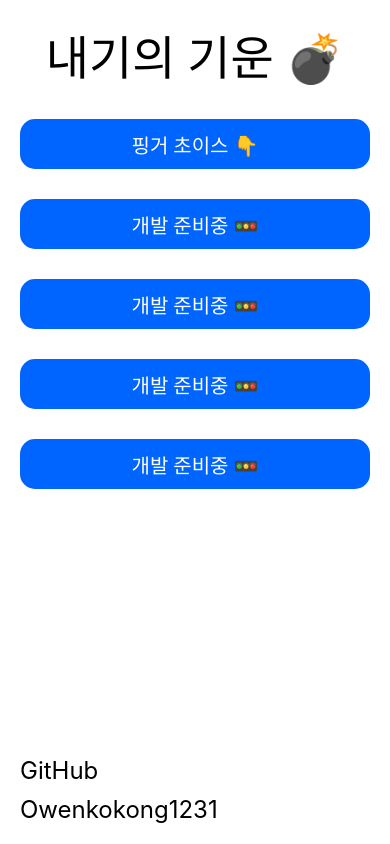
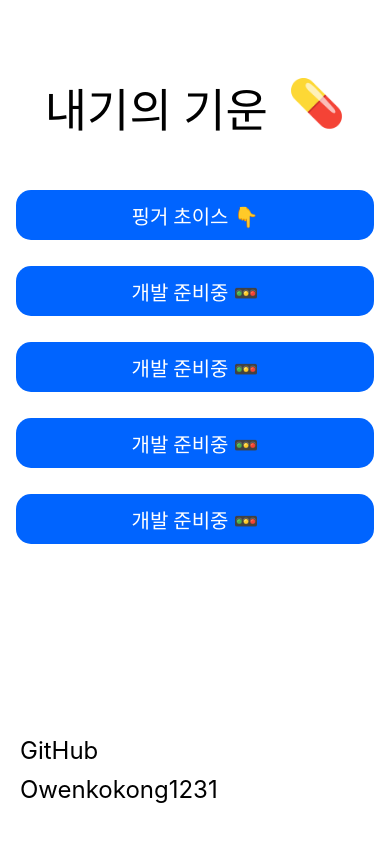
Before and after one commit to KyoJin-Hwang/react-native-gamble, a React Native app: screen /MainPage in a window 390 px wide. Built offline with nearby package versions, Linux system fonts and the light colour scheme.

Commit message:
fix : main

```diff
--- a/src/components/Main/MenuButton.tsx
+++ b/src/components/Main/MenuButton.tsx
@@ -18,9 +18,7 @@ export default MenuButton;
 
 const styles = () => {
   return StyleSheet.create({
-    buttonContainer: {
-      marginTop: 30,
-    },
+    buttonContainer: {},
     button: {
       justifyContent: 'center',
       alignItems: 'center',
--- a/src/views/MainPage/index.tsx
+++ b/src/views/MainPage/index.tsx
@@ -2,8 +2,9 @@ import MenuButton from '@/components/Main/MenuButton';
 import {MainButtonT} from '@/types/Main/main';
 import {ParamListBase, useNavigation} from '@react-navigation/native';
 import {NativeStackNavigationProp} from '@react-navigation/native-stack';
-import React from 'react';
-import {StyleSheet, Text, View} from 'react-native';
+import React, {useEffect, useRef, useState} from 'react';
+import {Animated, Easing, StyleSheet, Text, View} from 'react-native';
+
 const BUTTON_TYPE: MainButtonT[] = [
   {idx: 1, title: '핑거 초이스 👇'},
   {idx: 2, title: '개발 준비중 🚥'},
@@ -11,8 +12,45 @@ const BUTTON_TYPE: MainButtonT[] = [
   {idx: 4, title: '개발 준비중 🚥'},
   {idx: 5, title: '개발 준비중 🚥'},
 ];
+
+const EMOJIS = ['💣', '🧨', '🔥', '⚡', '🎉', '🧋', '🍺', '🍹', '💊', '🍾']; // 사용할 이모지 목록
+
 function MainPage() {
   const navigation = useNavigation<NativeStackNavigationProp<ParamListBase>>();
+  const headerIconRef = useRef(new Animated.Value(0)).current;
+  const [currentEmoji, setCurrentEmoji] = useState(0);
+
+  useEffect(() => {
+    const interval = setInterval(() => {
+      setCurrentEmoji(Math.floor(Math.random() * EMOJIS.length));
+    }, 1500); // 5초마다 이모지 변경
+
+    return () => clearInterval(interval);
+  }, []);
+
+  const interpolated = headerIconRef.interpolate({
+    inputRange: [0, 1],
+    outputRange: [0, -30],
+  });
+
+  useEffect(() => {
+    Animated.loop(
+      Animated.sequence([
+        Animated.timing(headerIconRef, {
+          toValue: 1,
+          duration: 600,
+          useNativeDriver: true,
+          easing: Easing.linear,
+        }),
+        Animated.timing(headerIconRef, {
+          toValue: 0,
+          duration: 500,
+          useNativeDriver: true,
+          easing: Easing.linear,
+        }),
+      ]),
+    ).start();
+  }, [headerIconRef]);
 
   return (
     <View
@@ -20,10 +58,28 @@ function MainPage() {
       onTouchEnd={() => {
         navigation.push('Finger', {state: 1});
       }}>
-      <Text style={styles.textHeader}>내기의 기운 💣</Text>
-      {BUTTON_TYPE.map(item => (
-        <MenuButton key={item.idx} text={item.title} />
-      ))}
+      <View
+        style={{
+          flexDirection: 'row',
+          gap: 20,
+          alignItems: 'center',
+          justifyContent: 'center',
+          marginTop: 74,
+        }}>
+        <Animated.Text style={styles.textHeader}>내기의 기운</Animated.Text>
+        <Animated.Text
+          style={[
+            styles.textHeader,
+            {transform: [{translateY: interpolated}]},
+          ]}>
+          {EMOJIS[currentEmoji]}
+        </Animated.Text>
+      </View>
+      <View style={styles.menuContainer}>
+        {BUTTON_TYPE.map(item => (
+          <MenuButton key={item.idx} text={item.title} />
+        ))}
+      </View>
       <View style={styles.textFooterContainer}>
         <Text style={styles.textFooter}>GitHub</Text>
         <View style={styles.footerBox}>
@@ -38,21 +94,25 @@ function MainPage() {
 const styles = StyleSheet.create({
   container: {
     flex: 1,
-    padding: 20,
+    paddingHorizontal: 16,
     backgroundColor: 'white',
   },
   textHeader: {
     color: 'black',
     textAlign: 'center',
-    fontSize: 47,
+    fontSize: 46,
     fontFamily: 'Pretendard-Bold',
   },
   textFooterContainer: {
     flex: 1,
     position: 'absolute',
     left: 20,
-    bottom: 20,
+    bottom: 40,
     gap: 10,
+  },
+  menuContainer: {
+    marginTop: 50,
+    gap: 26,
   },
   textFooter: {
     color: 'black',
```
